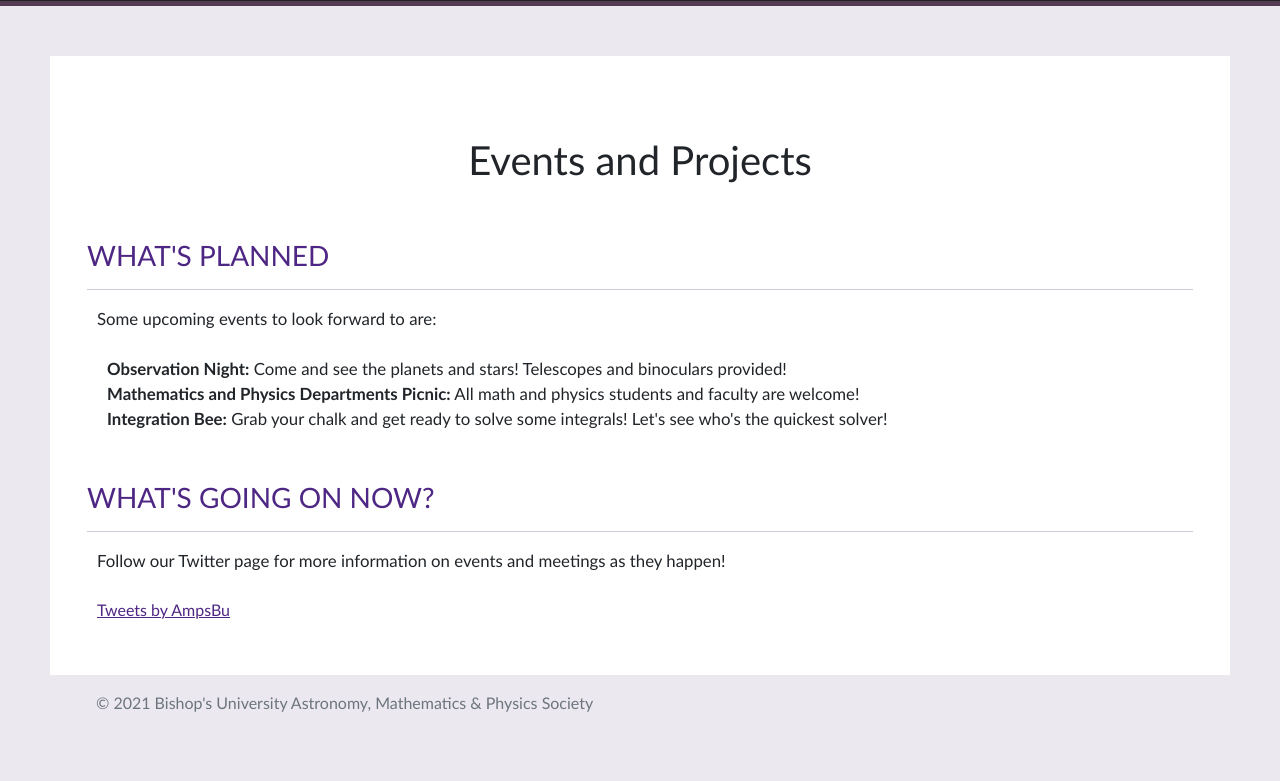
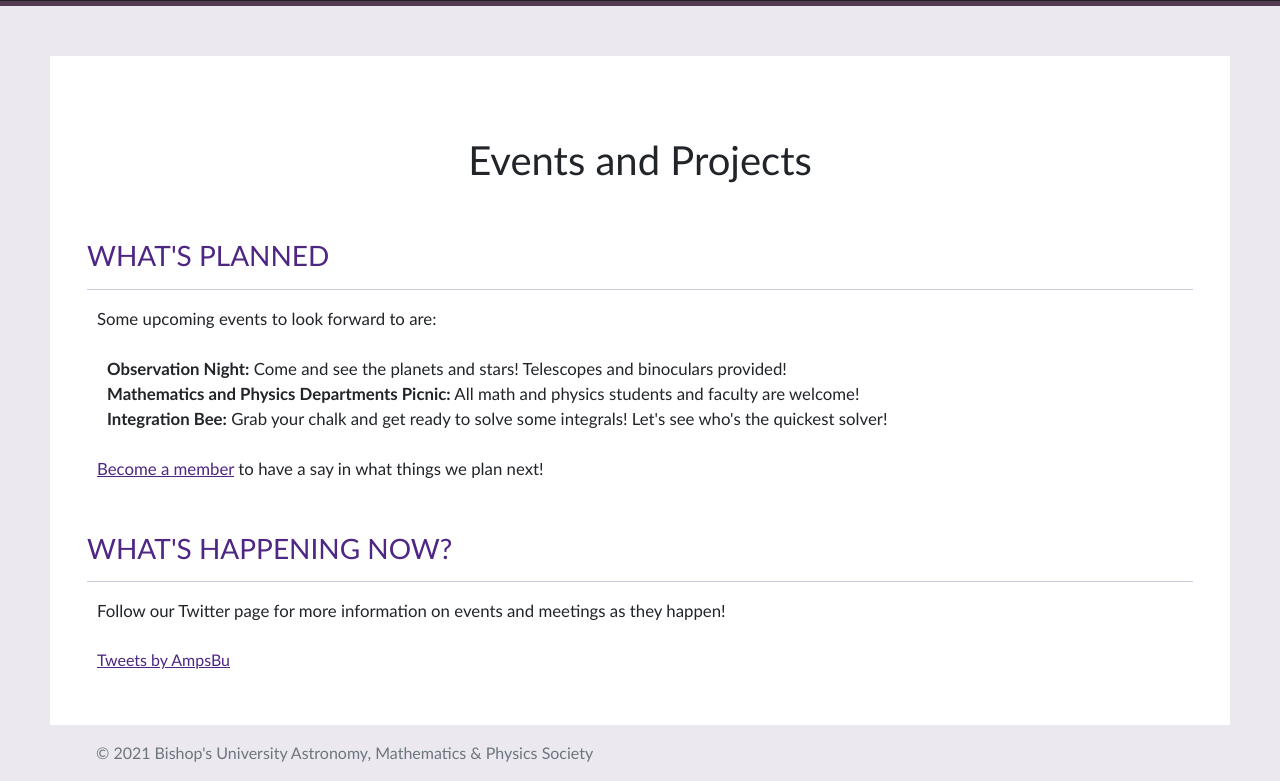
Before and after one commit to JaedenBardati/AMPS-club-website, a plain HTML site: page events.html in a window 1280 px wide. Shown: the part 155-936 px from the top of the page. Before the commit the page ends 886 px from the top, so only its background shows below. Drawn offline with nearby package versions, Linux system fonts and the light colour scheme.

Commit message:
Update events.html

```diff
--- a/events.html
+++ b/events.html
@@ -82,11 +82,12 @@
                                         <b>Mathematics and Physics Departments Picnic:</b> All math and physics students and faculty are welcome!<br>
                                         <b>Integration Bee:</b> Grab your chalk and get ready to solve some integrals! Let's see who's the quickest solver!
                                     </p>
+                                    <p><a href="index.html#joinus">Become a member</a> to have a say in what things we plan next!</p>
                                 </div>
                             </div>
                             <div class="subcontent-group" id="future-events">
                                 <div class="subcontent-header bishops-purple-text">
-                                    <h3>WHAT'S GOING ON NOW?</h3>
+                                    <h3>WHAT'S HAPPENING NOW?</h3>
                                     <hr>
                                 </div>
                                 <div class="subsubcontent">
```
